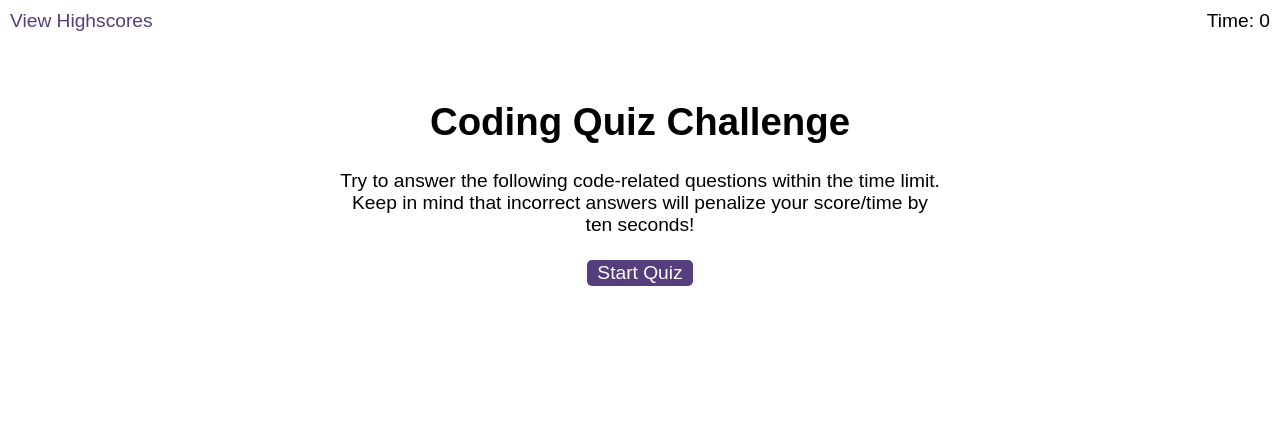
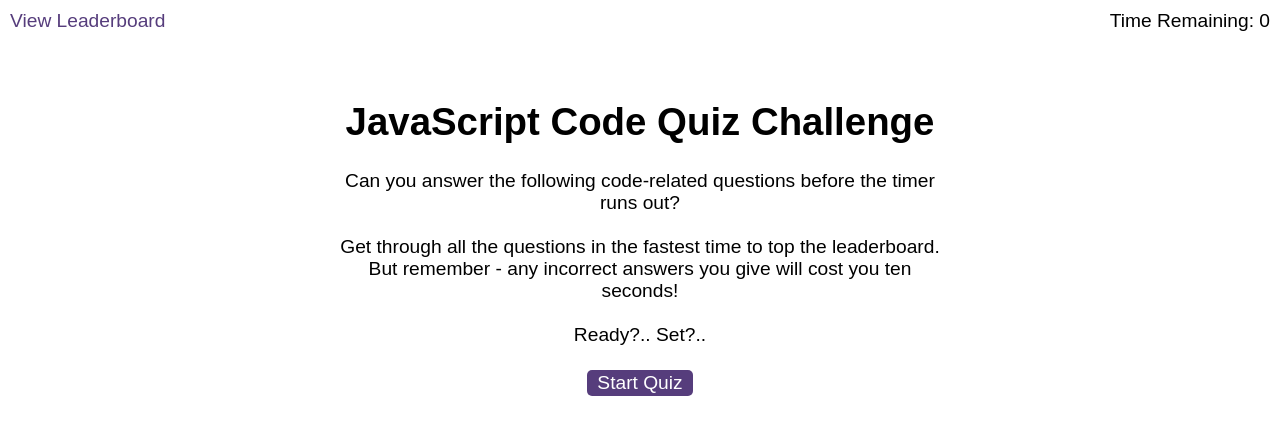
Before and after one commit to CcMong/javascript-code-quiz, a plain HTML site: page index.html in a window 1280 px wide. Drawn offline with Linux system fonts and the light colour scheme; a script that the page names is missing.

Commit message:
Made some minor changes to the HTML text areas within the index file.

```diff
--- a/index.html
+++ b/index.html
@@ -4,23 +4,25 @@
     <meta charset="UTF-8" />
     <meta name="viewport" content="width=device-width, initial-scale=1.0" />
     <meta http-equiv="X-UA-Compatible" content="ie=edge" />
-    <title>Coding Quiz</title>
+    <title>JavaScript Coding Quiz</title>
 
     <link rel="stylesheet" href="./assets/css/styles.css" />
   </head>
 
   <body>
-    <div class="scores"><a href="highscores.html">View Highscores</a></div>
+    <div class="scores"><a href="highscores.html">View Leaderboard</a></div>
 
-    <div class="timer">Time: <span id="time">0</span></div>
+    <div class="timer">Time Remaining: <span id="time">0</span></div>
 
     <div class="wrapper">
       <div id="start-screen" class="start">
-        <h1>Coding Quiz Challenge</h1>
+        <h1>JavaScript Code Quiz Challenge</h1>
         <p>
-          Try to answer the following code-related questions within the time
-          limit. Keep in mind that incorrect answers will penalize your
-          score/time by ten seconds!
+          Can you answer the following code-related questions before the timer runs out? <br><br>
+
+          Get through all the questions in the fastest time to top the leaderboard. But remember - any incorrect answers you give will cost you ten seconds! <br><br>
+
+          Ready?.. Set?..
         </p>
         <button id="start">Start Quiz</button>
       </div>
```
